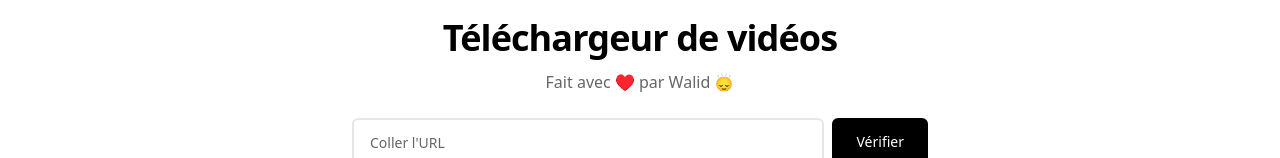
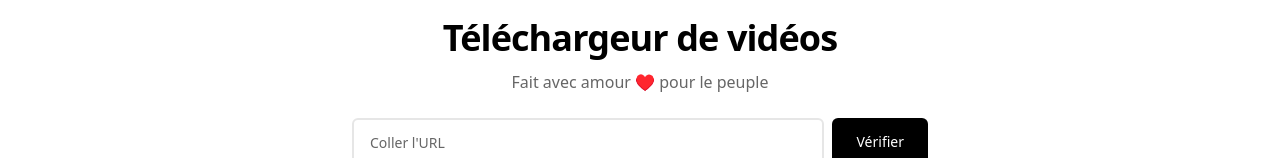
Before and after one commit to w0x7da/video-dt, a React (Vite) app: page / in a window 1280 px wide. Shown: the part 256-414 px from the top of the page. Built offline with nearby package versions, Linux system fonts and the light colour scheme.

Commit message:
Replace text with new phrase
Updated the phrase "Made with ♥️ by Walid 🙂‍↕️" to "Fait avec amour ♥️ pour le peuple" in the i18n translation resources.
[skip gpt_engineer]

```diff
--- a/src/i18n.ts
+++ b/src/i18n.ts
@@ -15,7 +15,7 @@ export const resources = {
       'unableToDownload': 'Unable to download the video.',
       'duration': 'Duration',
       'platform': 'Platform',
-      'madeWithLove': 'Made with ♥️ by Walid 🙂‍↕️',
+      'madeWithLove': 'Fait avec amour ♥️ pour le peuple',
       'youtubeDT': 'Youtube DT on iPhone'
     }
   },
@@ -32,7 +32,7 @@ export const resources = {
       'unableToDownload': 'Impossible de télécharger la vidéo.',
       'duration': 'Durée',
       'platform': 'Plateforme',
-      'madeWithLove': 'Fait avec ♥️ par Walid 🙂‍↕️',
+      'madeWithLove': 'Fait avec amour ♥️ pour le peuple',
       'youtubeDT': 'Youtube DT sur iPhone'
     }
   },
@@ -49,7 +49,7 @@ export const resources = {
       'unableToDownload': 'No se pudo descargar el video.',
       'duration': 'Duración',
       'platform': 'Plataforma',
-      'madeWithLove': 'Hecho con ♥️ por Walid 🙂‍↕️',
+      'madeWithLove': 'Fait avec amour ♥️ pour le peuple',
       'youtubeDT': 'Youtube DT en iPhone'
     }
   },
@@ -66,7 +66,7 @@ export const resources = {
       'unableToDownload': 'تعذر تنزيل الفيديو.',
       'duration': 'المدة',
       'platform': 'المنصة',
-      'madeWithLove': 'صنع بـ ♥️ بواسطة وليد 🙂‍↕️',
+      'madeWithLove': 'Fait avec amour ♥️ pour le peuple',
       'youtubeDT': 'يوتيوب DT على آيفون'
     }
   },
@@ -83,7 +83,7 @@ export const resources = {
       'unableToDownload': 'Impossibile scaricare il video.',
       'duration': 'Durata',
       'platform': 'Piattaforma',
-      'madeWithLove': 'Fatto con ♥️ da Walid 🙂‍↕️',
+      'madeWithLove': 'Fait avec amour ♥️ pour le peuple',
       'youtubeDT': 'Youtube DT su iPhone'
     }
   },
@@ -100,7 +100,7 @@ export const resources = {
       'unableToDownload': 'Não foi possível baixar o vídeo.',
       'duration': 'Duração',
       'platform': 'Plataforma',
-      'madeWithLove': 'Feito com ♥️ por Walid 🙂‍↕️',
+      'madeWithLove': 'Fait avec amour ♥️ pour le peuple',
       'youtubeDT': 'Youtube DT no iPhone'
     }
   }
```
